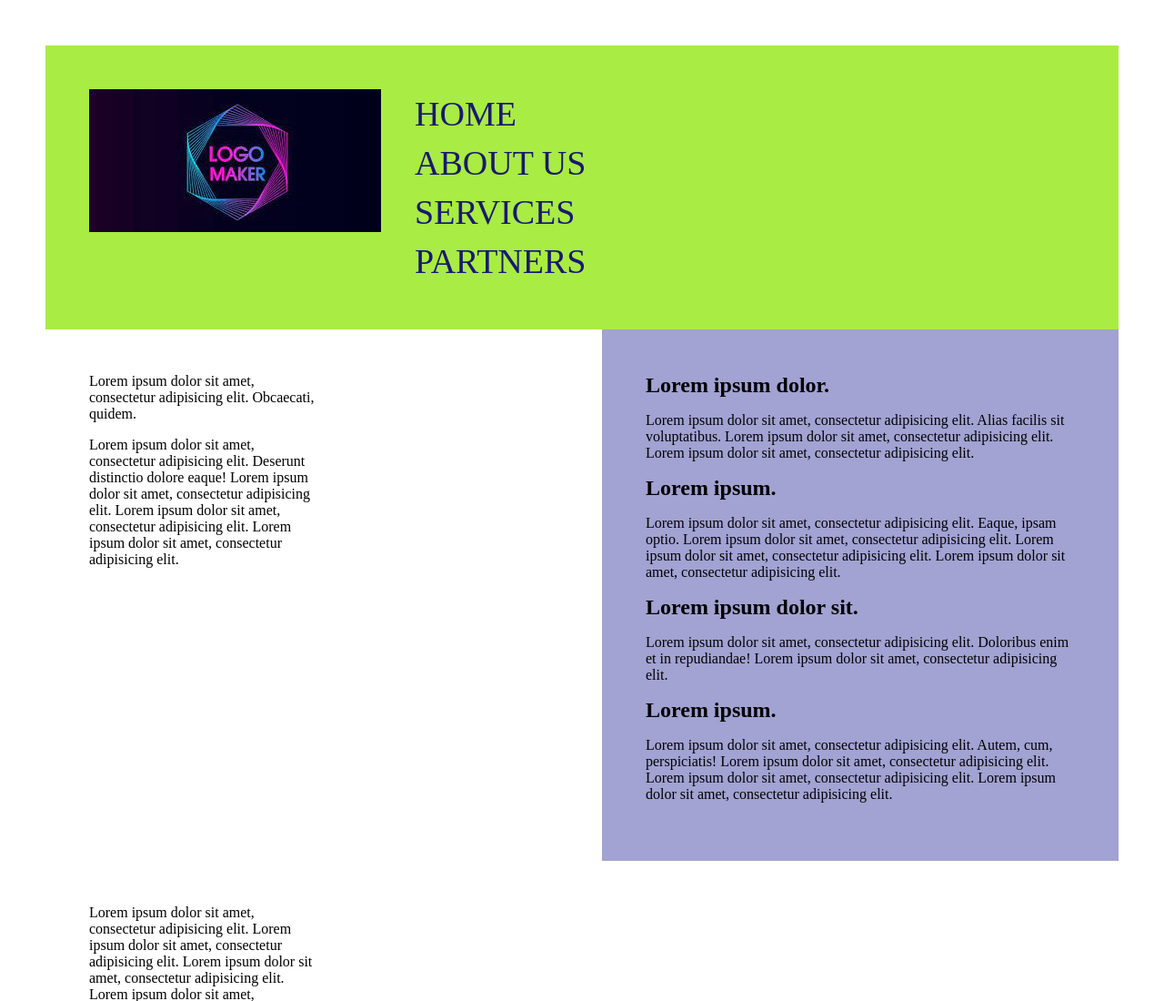
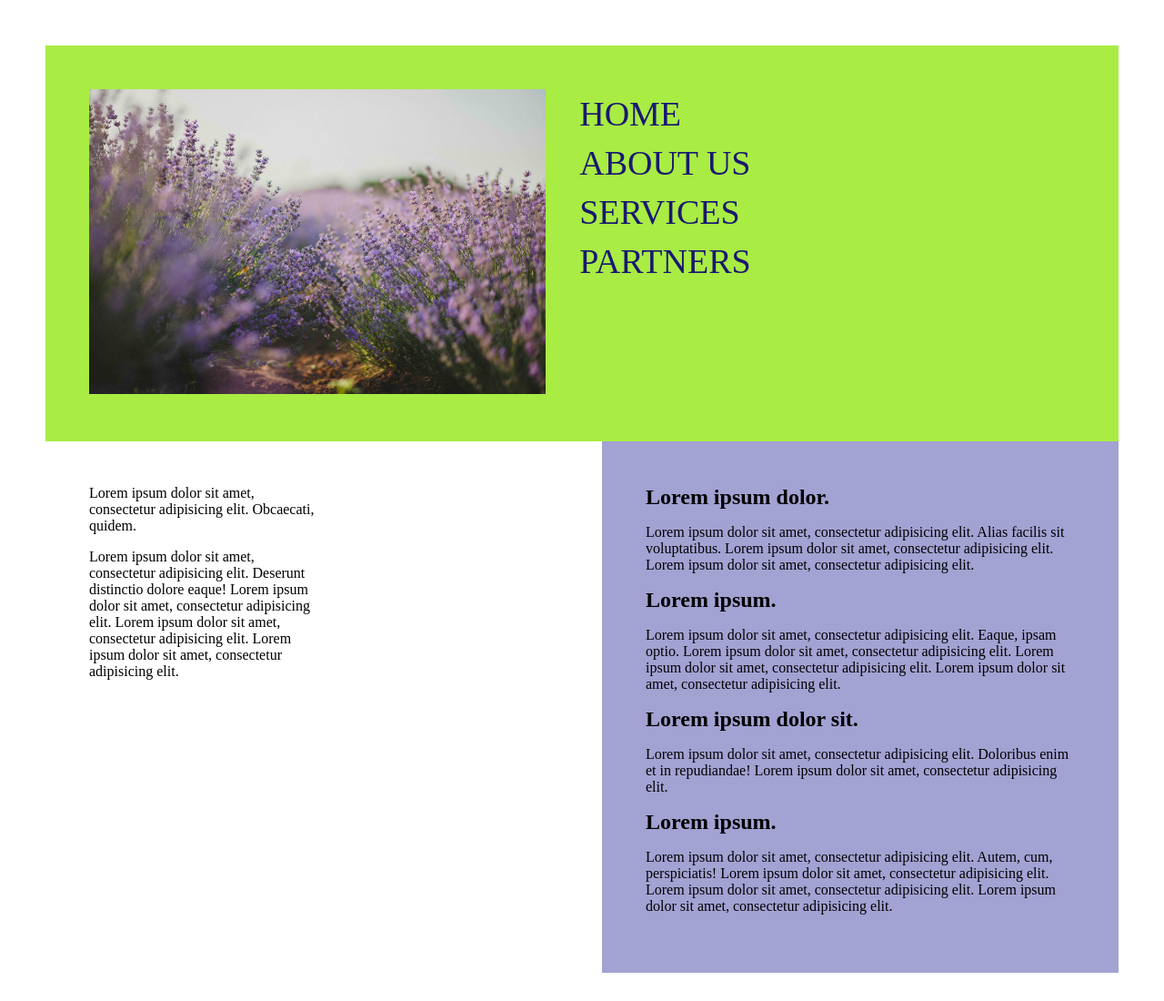
Before and after one commit to ElviraCher/page, a website built with webpack: page src/index.html in a window 1280 px wide. Shown: the top 1100 px of the page at 91% size. Built offline with nearby package versions, Linux system fonts and the light colour scheme.

Commit message:
Change logo picture

```diff
--- a/src/index.html
+++ b/src/index.html
@@ -9,7 +9,7 @@
     <div class="container">
       <header>
         <div class="logo-container">
-          <img src="/src/img/logo.jpeg" class="logo" alt="Logo" />
+          <img src="/src/img/logo.jpg" class="logo" alt="Logo" />
         </div>
 
         <nav class="top-menu">
```
Also changed, not shown: src/img/logo.jpeg (deleted), src/img/logo.jpg (added).
